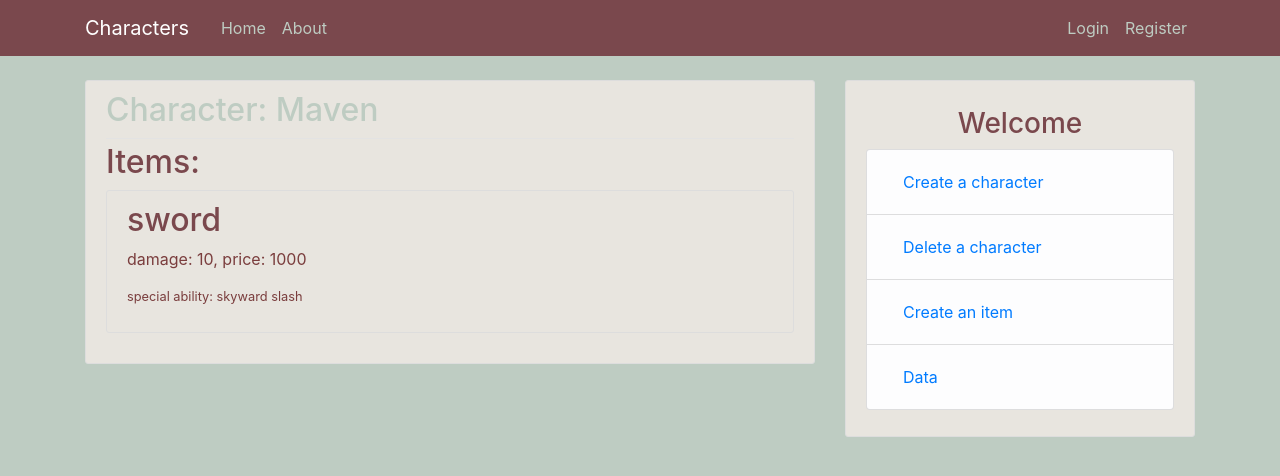
After one commit to Peryfraza/django_project_character_sheet_app, a Django app: page /characters/1 in a window 1280 px wide. The commit adds this page. Shown: the top 476 px of the page. Run offline with Django 3.2, Linux system fonts and the light colour scheme; data comes from the database, SQL or seed files in the repository; both versions use the stored data as it was after the commit; some libraries are stand-ins or nearby versions.

Commit message:
user can add items now

```diff
--- a/char_sheet/models.py
+++ b/char_sheet/models.py
@@ -12,6 +12,9 @@ class Items(models.Model):
 
     def __str__(self):
         return self.item_name +' ( '+'dmg = '+str(self.damage_points)+' )'
+
+    def get_absolute_url(self):
+        return reverse('char_sheet-items')
 
 class Abilities(models.Model):
     ability_name = models.CharField(max_length=30)
@@ -96,7 +99,7 @@ class Information(models.Model):
     notes = models.CharField(max_length=500, blank=True, null=True)
 
     def __str__(self):
-        return 'player: ' + str(player) + self.name+" the " + str(self.race) + ' ' + str(self.job_class) + ' ( ' + str(self.age) + ' )'
+        return 'player: ' + str(self.player) + self.name+" the " + str(self.race) + ' ' + str(self.job_class) + ' ( ' + str(self.age) + ' )'
 
     def get_absolute_url(self):
         return reverse('character-detail', kwargs={'pk': self.pk})
@@ -107,6 +110,9 @@ class Character_items(models.Model):
 
     def __str__(self):
         return str(self.character_id) + ' carries ' + str(self.item_name)
+
+    def get_absolute_url(self):
+        return reverse('character-details', kwargs={'pk': self.character_id.pk})
 
 class Character_abilities(models.Model):
     information_id = models.ForeignKey(Information, on_delete=models.CASCADE)
--- /dev/null
+++ b/char_sheet/templates/char_sheet/Character_items_detail.html
@@ -0,0 +1,20 @@
+{% extends "char_sheet/base.html"%}
+{% block content %}
+
+  <article class="media content-section">
+    <div class="media-body">
+      <div class="article-metadata">
+        <h2 class="article-title" >Character: {{ object.character_id.name }}</h2>
+      </div>
+      <div class="media-body">
+        <h2> Items:</h2>
+        <article class="media content-section">
+          <div class="media-body">
+            <h2>{{ object.item_name.item_name }}</h2>
+            <p class="article-content">damage: {{object.item_name.damage_points}}, price: {{ object.item_name.price }}</p>
+            <small><p class="article-content">special ability: {{object.item_name.special_ability}}</p></small>
+          </div>
+        </article>
+      </div>
+  </article>
+{% endblock content %}
--- a/char_sheet/templates/char_sheet/base.html
+++ b/char_sheet/templates/char_sheet/base.html
@@ -64,6 +64,7 @@
             <ul class="list-group">
               <li class="list-group-item list-group-item-light"><a class="nav-item nav-link" href="{% url 'character-create' %}">Create a character</a></li>
               <li class="list-group-item list-group-item-light"><a class="nav-item nav-link" href="#">Delete a character</a></li>
+              <li class="list-group-item list-group-item-light"><a class="nav-item nav-link" href="{% url 'items-create' %}">Create an item</a></li>
               <li class="list-group-item list-group-item-light"><a class="nav-item nav-link" href="{% url 'char_sheet-items' %}">Data</a></li>
             </ul>
           </p>
--- a/char_sheet/urls.py
+++ b/char_sheet/urls.py
@@ -1,11 +1,13 @@
 from django.urls import path
 from . import views
-from .views import CharactersListView, CharactersDetailView, CharactersCreateView
+from .views import CharactersListView, CharactersDetailView, CharactersCreateView, Character_itemsDetailView, ItemsCreateView
 
 urlpatterns = [
     path('', CharactersListView.as_view(), name='char_sheet-home'),  # empty '' because homepage
     path('character/<pk>/', CharactersDetailView.as_view(), name='character-detail'),
     path('characters/new/', CharactersCreateView.as_view(), name='character-create'),
+    path('characters/<pk>', Character_itemsDetailView.as_view(), name='character-details'),
+    path('items/new/', ItemsCreateView.as_view(), name='items-create'),
     path('site/',views.site, name='char_sheet-site'),
     path('about/', views.about, name='char_sheet-about'),
     path('items/', views.items, name='char_sheet-items'),
--- a/char_sheet/views.py
+++ b/char_sheet/views.py
@@ -16,6 +16,16 @@ class CharactersListView(ListView):
 
 class CharactersDetailView(DetailView):
     model = Information
+
+class Character_itemsDetailView(DetailView):
+    model = Character_items
+
+class ItemsCreateView(CreateView):
+    model = Items
+    fields = ['item_name', 'damage_points', 'special_ability', 'price']
+
+    def form_valid(self, form):
+        return super().form_valid(form)
 
 class CharactersCreateView(CreateView):
     model = Information
```
Also changed, not shown: char_sheet/templates/char_sheet/items_form.html (added, +18 -0 lines), db.sqlite3.
